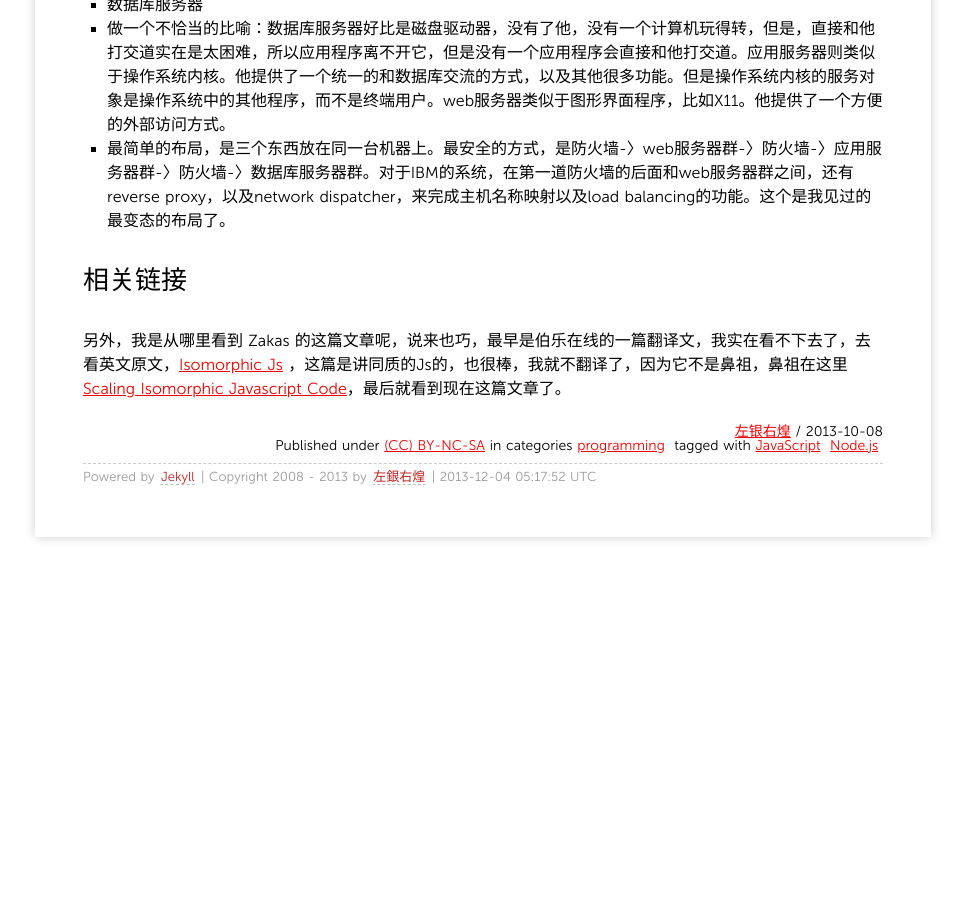
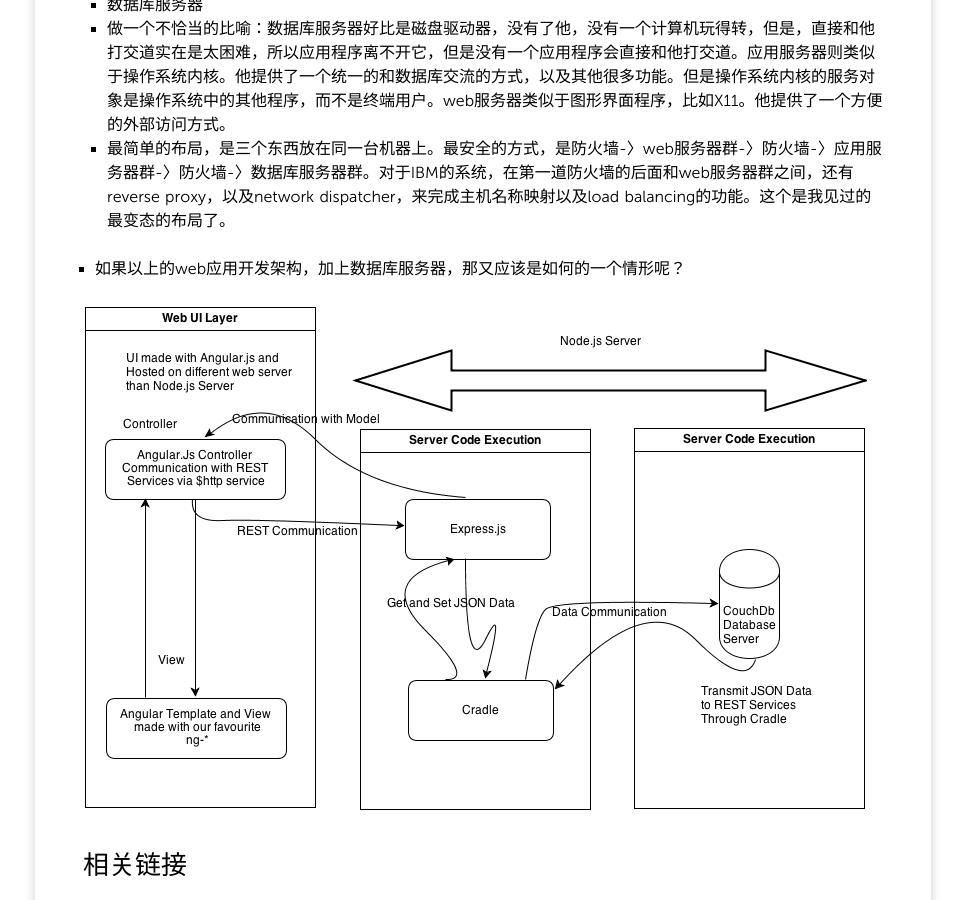
Before and after one commit to grahamle/grahamle.github.com, a Jekyll site: the page built from _posts/2013/10/2013-10-08-新web前端.md, in a window 1280 px wide and 900 px high, scrolled down 2976 px. Shown: the whole window, without its empty margins (157-1122 px from the left). Built offline with Jekyll 4.4.1, drawn with Linux system fonts in a browser that asks for light colours; Markdown is read by kramdown in place of the engine named in the settings; comment, search, counter and statistics services are not loaded; before the commit the page ends 3561 px from its top, so only the background shows below that.

Commit message:
update file: web app arch

```diff
--- a/_posts/2013/10/2013-10-08-新web前端.md
+++ b/_posts/2013/10/2013-10-08-新web前端.md
@@ -61,5 +61,9 @@
 	+ 做一个不恰当的比喻：数据库服务器好比是磁盘驱动器，没有了他，没有一个计算机玩得转，但是，直接和他打交道实在是太困难，所以应用程序离不开它，但是没有一个应用程序会直接和他打交道。应用服务器则类似于操作系统内核。他提供了一个统一的和数据库交流的方式，以及其他很多功能。但是操作系统内核的服务对象是操作系统中的其他程序，而不是终端用户。web服务器类似于图形界面程序，比如X11。他提供了一个方便的外部访问方式。
 	+ 最简单的布局，是三个东西放在同一台机器上。最安全的方式，是防火墙-〉web服务器群-〉防火墙-〉应用服务器群-〉防火墙-〉数据库服务器群。对于IBM的系统，在第一道防火墙的后面和web服务器群之间，还有reverse proxy，以及network dispatcher，来完成主机名称映射以及load balancing的功能。这个是我见过的最变态的布局了。
 
+- 如果以上的web应用开发架构，加上数据库服务器，那又应该是如何的一个情形呢？
+
+![NodeAngularCouch](../../../media/image/js-related/apparch2.png)
+
 ## 相关链接
 另外，我是从哪里看到 Zakas 的这篇文章呢，说来也巧，最早是伯乐在线的一篇翻译文，我实在看不下去了，去看英文原文，[Isomorphic Js](http://nerds.airbnb.com/isomorphic-javascript-future-web-apps/) ，这篇是讲同质的Js的，也很棒，我就不翻译了，因为它不是鼻祖，鼻祖在这里[Scaling Isomorphic Javascript Code](http://blog.nodejitsu.com/scaling-isomorphic-javascript-code)，最后就看到现在这篇文章了。
```
Also changed, not shown: media/image/js-related/apparch2.png (added).
